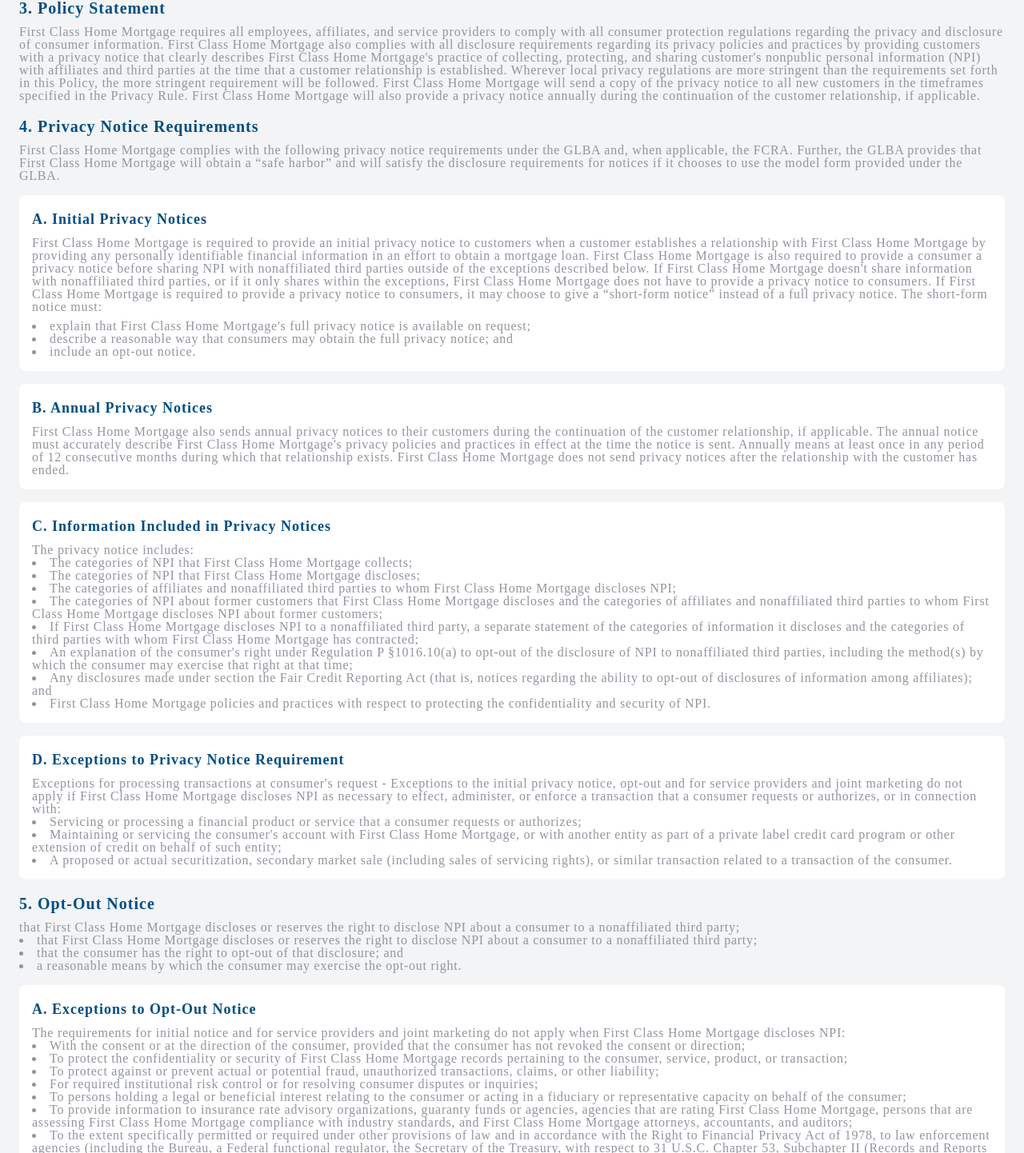
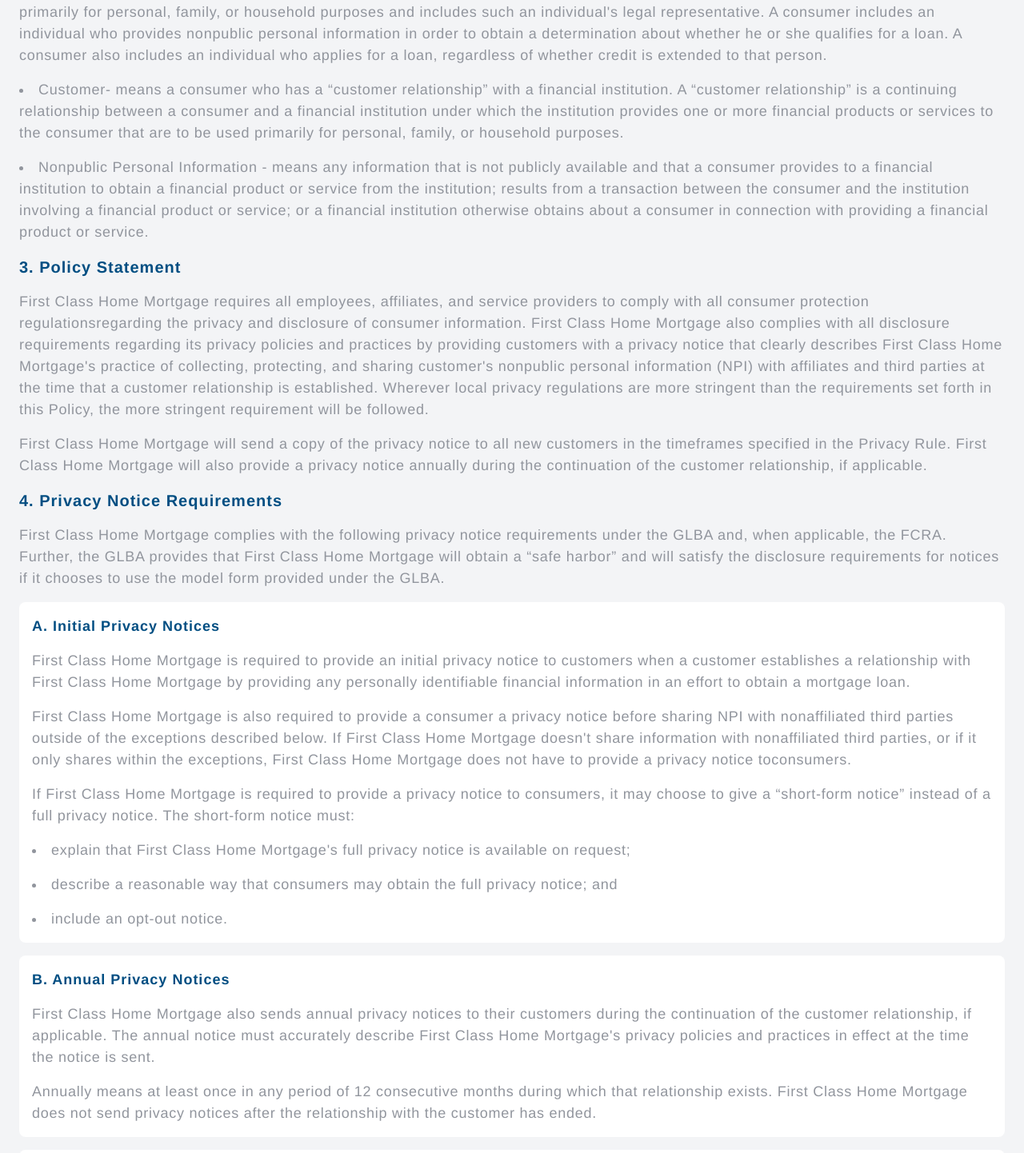
Before and after one commit to MitchellHCrane/1stclasshomemortgage.com, a React (Create React App) app: page /privacy-policy in a window 1280 px wide. Shown: the part 568-2010 px from the top of the page at 80% size. Built offline with nearby package versions, Linux system fonts and the light colour scheme.

Commit message:
fixed fonts and checked Privacy policy

```diff
--- a/public/index.html
+++ b/public/index.html
@@ -25,10 +25,10 @@
     -->
     <link rel="preconnect" href="https://fonts.googleapis.com" />
     <link rel="preconnect" href="https://fonts.gstatic.com" crossorigin />
-    <link
+    <!-- <link
       href="https://fonts.googleapis.com/css2?family=Bitter:ital@0;1&family=Open+Sans:ital@0;1&family=Source+Sans+Pro:wght@300;400;900&display=swap"
       rel="stylesheet"
-    />
+    /> -->
     <link href="./output.css" rel="stylesheet">
     <title>First Class Home Mortgage</title>
   </head>
--- a/public/output.css
+++ b/public/output.css
@@ -547,8 +547,16 @@
   margin-top: 0.25rem;
 }
 
-.mt-48 {
-  margin-top: 12rem;
+.mt-2 {
+  margin-top: 0.5rem;
+}
+
+.mt-3 {
+  margin-top: 0.75rem;
+}
+
+.flex {
+  display: flex;
 }
 
 .list-inside {
@@ -557,6 +565,14 @@
 
 .list-disc {
   list-style-type: disc;
+}
+
+.items-center {
+  align-items: center;
+}
+
+.justify-center {
+  justify-content: center;
 }
 
 .rounded-lg {
@@ -581,6 +597,10 @@
   padding: 1.5rem;
 }
 
+.pb-16 {
+  padding-bottom: 4rem;
+}
+
 .text-3xl {
   font-size: 1.875rem;
   line-height: 2.25rem;
@@ -591,13 +611,28 @@
   line-height: 1.75rem;
 }
 
+.text-sm {
+  font-size: 0.875rem;
+  line-height: 1.25rem;
+}
+
 .text-xl {
   font-size: 1.25rem;
   line-height: 1.75rem;
 }
 
+.text-xs {
+  font-size: 0.75rem;
+  line-height: 1rem;
+}
+
 .font-bold {
   font-weight: 700;
+}
+
+.text-\[\#575757\] {
+  --tw-text-opacity: 1;
+  color: rgb(87 87 87 / var(--tw-text-opacity));
 }
 
 .underline {
@@ -605,6 +640,10 @@
 }
 
 /* Global Styles */
+
+body {
+  font-family: "SourceSansPro-Black", Helvetica, Arial;
+}
 
 html {
   scroll-behavior: smooth;
@@ -744,7 +783,7 @@
   }
 }
 
-@media (min-width: 1440px) {
+@media (min-width: 1280px) {
   .buttonBlue {
     width: 288px;
     margin: 32px 0 0;
@@ -769,7 +808,6 @@
   background: #004e82;
   /* padding: 32px 8px; */
   width: 100%;
-  margin-top: 200px;
 }
 
 .footer-div {
@@ -1096,7 +1134,7 @@
   max-width: 1024px;
   justify-content: center;
   align-items: center;
-  margin: 0 8%;
+  margin: 0 24px;
   padding: 64px 0;
 }
 
@@ -1151,7 +1189,7 @@
   }
 
   .profile-div {
-    padding: 8%;
+    padding: 24px;
     margin: 0 auto;
   }
 
@@ -1176,13 +1214,6 @@
     display: block;
   }
 
-  .Or {
-    text-align: center;
-    margin-top: 16px;
-    color: #575757;
-    font-size: 12px;
-  }
-
   .buttonWhite {
     margin-top: 16px;
   }
@@ -1202,141 +1233,12 @@
   }
 }
 
-/* reset  */
+@media (min-width: 1280px) {
+  .xl\:ml-32 {
+    margin-left: 8rem;
+  }
 
-/* http://meyerweb.com/eric/tools/css/reset/
-   v2.0 | 20110126
-   License: none (public domain)
-*/
-
-html,
-body,
-div,
-span,
-applet,
-object,
-iframe,
-h1,
-h2,
-h3,
-h4,
-h5,
-h6,
-p,
-blockquote,
-pre,
-a,
-abbr,
-acronym,
-address,
-big,
-cite,
-code,
-del,
-dfn,
-em,
-img,
-ins,
-kbd,
-q,
-s,
-samp,
-small,
-strike,
-strong,
-sub,
-sup,
-tt,
-var,
-b,
-u,
-i,
-center,
-dl,
-dt,
-dd,
-ol,
-ul,
-li,
-fieldset,
-form,
-label,
-legend,
-table,
-caption,
-tbody,
-tfoot,
-thead,
-tr,
-th,
-td,
-article,
-aside,
-canvas,
-details,
-embed,
-figure,
-figcaption,
-footer,
-header,
-hgroup,
-menu,
-nav,
-output,
-ruby,
-section,
-summary,
-time,
-mark,
-audio,
-video {
-  margin: 0;
-  padding: 0;
-  border: 0;
-  font-size: 100%;
-  font: inherit;
-  vertical-align: baseline;
+  .xl\:justify-start {
+    justify-content: flex-start;
+  }
 }
-
-/* HTML5 display-role reset for older browsers */
-
-article,
-aside,
-details,
-figcaption,
-figure,
-footer,
-header,
-hgroup,
-menu,
-nav,
-section {
-  display: block;
-}
-
-body {
-  line-height: 1;
-}
-
-ol,
-ul {
-  list-style: none;
-}
-
-blockquote,
-q {
-  quotes: none;
-}
-
-blockquote:before,
-blockquote:after,
-q:before,
-q:after {
-  content: "";
-  content: none;
-}
-
-table {
-  border-collapse: collapse;
-  border-spacing: 0;
-}
--- a/src/Components/Footer.js
+++ b/src/Components/Footer.js
@@ -3,7 +3,7 @@
 function Footer() {
   return (
     <footer>
-      <div className="footer-div mt-48">
+      <div className="footer-div">
         <div className="footerGridItem">
           <h3 className="footerH3">Contact</h3>
           <p className="footerP">
@@ -20,7 +20,7 @@
           <p className="footerP">
             Regulated by the Colorado Division of Real Estate NMLS #1843
           </p>
-          <Link to={"/privacy-policy"} className="mt-1">
+          <Link to={"/privacy-policy"} className="mt-1 text-sm underline">
             Privacy Policy
           </Link>
         </div>
--- a/src/Components/LoanCalculator.js
+++ b/src/Components/LoanCalculator.js
@@ -2,7 +2,7 @@
 
 function LoanCalculator() {
   return (
-    <div className="loanCalculator-div">
+    <div className="loanCalculator-div pb-16">
       <div className="loanCalcText">
         <h2>Loan Calculator</h2>
         <p>Get an estimate of your monthly mortgage payments.</p>
--- a/src/Components/Profile.js
+++ b/src/Components/Profile.js
@@ -23,7 +23,9 @@
                   Call 385-999-1871
                 </a>
               </div>
-              <h3 className="Or">OR</h3>
+              <div className="flex justify-center xl:justify-start xl:ml-32 items-center mt-3 text-[#575757]">
+                <h3 className="text-xs">OR</h3>
+              </div>
               <div className="buttonWhiteDiv">
                 <a href="mailto:loans@troywarner.com" className="buttonWhite">
                   Email Us
--- a/src/index.css
+++ b/src/index.css
@@ -3,6 +3,10 @@
 @tailwind utilities;
 
 /* Global Styles */
+
+body {
+  font-family: "SourceSansPro-Black", Helvetica, Arial;
+}
 
 html {
   scroll-behavior: smooth;
@@ -139,7 +143,7 @@
 }
 
 
-@media (min-width: 1440px) {
+@media (min-width: 1280px) {
   .buttonBlue {
     width: 288px;
     margin: 32px 0 0;
@@ -162,7 +166,6 @@
   background: #004e82;
   /* padding: 32px 8px; */
   width: 100%;
-  margin-top: 200px;
 }
 
 .footer-div {
@@ -475,7 +478,7 @@
   max-width: 1024px;
   justify-content: center;
   align-items: center;
-  margin: 0 8%;
+  margin: 0 24px;
   padding: 64px 0;
 }
 
@@ -531,7 +534,7 @@
   }
 
   .profile-div {
-    padding: 8%;
+    padding: 24px;
     margin: 0 auto;
   }
 
@@ -554,12 +557,6 @@
   div.btns {
     display: block;
   }
-  .Or {
-    text-align: center;
-    margin-top: 16px;
-    color: #575757;
-    font-size: 12px;
-  }
   .buttonWhite {
     margin-top: 16px;
   }
@@ -577,135 +574,3 @@
     font-size: 12px;
   }
 }
-
-/* reset  */
-
-/* http://meyerweb.com/eric/tools/css/reset/
-   v2.0 | 20110126
-   License: none (public domain)
-*/
-
-html,
-body,
-div,
-span,
-applet,
-object,
-iframe,
-h1,
-h2,
-h3,
-h4,
-h5,
-h6,
-p,
-blockquote,
-pre,
-a,
-abbr,
-acronym,
-address,
-big,
-cite,
-code,
-del,
-dfn,
-em,
-img,
-ins,
-kbd,
-q,
-s,
-samp,
-small,
-strike,
-strong,
-sub,
-sup,
-tt,
-var,
-b,
-u,
-i,
-center,
-dl,
-dt,
-dd,
-ol,
-ul,
-li,
-fieldset,
-form,
-label,
-legend,
-table,
-caption,
-tbody,
-tfoot,
-thead,
-tr,
-th,
-td,
-article,
-aside,
-canvas,
-details,
-embed,
-figure,
-figcaption,
-footer,
-header,
-hgroup,
-menu,
-nav,
-output,
-ruby,
-section,
-summary,
-time,
-mark,
-audio,
-video {
-  margin: 0;
-  padding: 0;
-  border: 0;
-  font-size: 100%;
-  font: inherit;
-  vertical-align: baseline;
-}
-/* HTML5 display-role reset for older browsers */
-article,
-aside,
-details,
-figcaption,
-figure,
-footer,
-header,
-hgroup,
-menu,
-nav,
-section {
-  display: block;
-}
-body {
-  line-height: 1;
-}
-ol,
-ul {
-  list-style: none;
-}
-blockquote,
-q {
-  quotes: none;
-}
-blockquote:before,
-blockquote:after,
-q:before,
-q:after {
-  content: "";
-  content: none;
-}
-table {
-  border-collapse: collapse;
-  border-spacing: 0;
-}
--- a/src/pages/Privacy_policy.js
+++ b/src/pages/Privacy_policy.js
@@ -4,10 +4,10 @@
 const PrivacyPolicy = () => {
   return (
     <div className="bg-gray-100 p-6">
-      <Link to={"/"} className="mb-2 underline">
+      <Link to={"/"} className="underline">
         Back
       </Link>
-      <h1 className="text-3xl font-bold mb-4">Privacy Notice Policy</h1>
+      <h1 className="text-3xl font-bold mb-4 mt-2">Privacy Notice Policy</h1>
       <p className="mb-4">Revision Date: 10/16/2023</p>
       <h2 className="text-xl font-bold mb-2">1. Overview</h2>
       <p className="mb-4">
@@ -55,22 +55,24 @@
         </li>
       </ul>
       <h2 className="text-xl font-bold mb-2">3. Policy Statement</h2>
-      <p className="mb-4">
+      <p className="mb-2">
         First Class Home Mortgage requires all employees, affiliates, and
-        service providers to comply with all consumer protection regulations
-        regarding the privacy and disclosure of consumer information. First
-        Class Home Mortgage also complies with all disclosure requirements
+        service providers to comply with all consumer protection
+        regulationsregarding the privacy and disclosure of consumer information.
+        First Class Home Mortgage also complies with all disclosure requirements
         regarding its privacy policies and practices by providing customers with
         a privacy notice that clearly describes First Class Home Mortgage's
         practice of collecting, protecting, and sharing customer&apos;s
         nonpublic personal information (NPI) with affiliates and third parties
         at the time that a customer relationship is established. Wherever local
         privacy regulations are more stringent than the requirements set forth
-        in this Policy, the more stringent requirement will be followed. First
-        Class Home Mortgage will send a copy of the privacy notice to all new
-        customers in the timeframes specified in the Privacy Rule. First Class
-        Home Mortgage will also provide a privacy notice annually during the
-        continuation of the customer relationship, if applicable.
+        in this Policy, the more stringent requirement will be followed.
+      </p>
+      <p className="mb-4">
+        First Class Home Mortgage will send a copy of the privacy notice to all
+        new customers in the timeframes specified in the Privacy Rule. First
+        Class Home Mortgage will also provide a privacy notice annually during
+        the continuation of the customer relationship, if applicable.
       </p>
       <h2 className="text-xl font-bold mb-2">4. Privacy Notice Requirements</h2>
       <p className="mb-4">
@@ -86,16 +88,20 @@
           First Class Home Mortgage is required to provide an initial privacy
           notice to customers when a customer establishes a relationship with
           First Class Home Mortgage by providing any personally identifiable
-          financial information in an effort to obtain a mortgage loan. First
-          Class Home Mortgage is also required to provide a consumer a privacy
-          notice before sharing NPI with nonaffiliated third parties outside of
-          the exceptions described below. If First Class Home Mortgage
-          doesn&apos;t share information with nonaffiliated third parties, or if
-          it only shares within the exceptions, First Class Home Mortgage does
-          not have to provide a privacy notice to consumers. If First Class Home
-          Mortgage is required to provide a privacy notice to consumers, it may
-          choose to give a “short-form notice” instead of a full privacy notice.
-          The short-form notice must:
+          financial information in an effort to obtain a mortgage loan.
+        </p>
+        <p className="mb-2">
+          First Class Home Mortgage is also required to provide a consumer a
+          privacy notice before sharing NPI with nonaffiliated third parties
+          outside of the exceptions described below. If First Class Home
+          Mortgage doesn&apos;t share information with nonaffiliated third
+          parties, or if it only shares within the exceptions, First Class Home
+          Mortgage does not have to provide a privacy notice toconsumers.
+        </p>
+        <p className="mb-2">
+          If First Class Home Mortgage is required to provide a privacy notice
+          to consumers, it may choose to give a “short-form notice” instead of a
+          full privacy notice. The short-form notice must:
         </p>
         <ul className="list-disc list-inside">
           <li>
@@ -116,10 +122,13 @@
           customers during the continuation of the customer relationship, if
           applicable. The annual notice must accurately describe First Class
           Home Mortgage's privacy policies and practices in effect at the time
-          the notice is sent. Annually means at least once in any period of 12
-          consecutive months during which that relationship exists. First Class
-          Home Mortgage does not send privacy notices after the relationship
-          with the customer has ended.
+          the notice is sent.
+        </p>
+        <p>
+          Annually means at least once in any period of 12 consecutive months
+          during which that relationship exists. First Class Home Mortgage does
+          not send privacy notices after the relationship with the customer has
+          ended.
         </p>
       </div>
       <div className="bg-white p-4 rounded-lg mb-4">
@@ -200,8 +209,11 @@
       <div className="mb-4">
         <h2 className="text-xl font-bold mb-2">5. Opt-Out Notice</h2>
         <p>
-          that First Class Home Mortgage discloses or reserves the right to
-          disclose NPI about a consumer to a nonaffiliated third party;
+          Opt-out means a direction by the consumer that First Class Home
+          Mortgage may not disclose NPI about that consumer to a nonaffiliated
+          third party, other than as permitted by law. The opt-out notice is a
+          clear and conspicuous notice to all customers that accurately explains
+          the right to opt-out under that section. The notice states:
         </p>
         <ul className="list-disc list-inside mb-4">
           <li>
```
Also changed, not shown: 1 other file (tests, documents, lock files or other folders).
